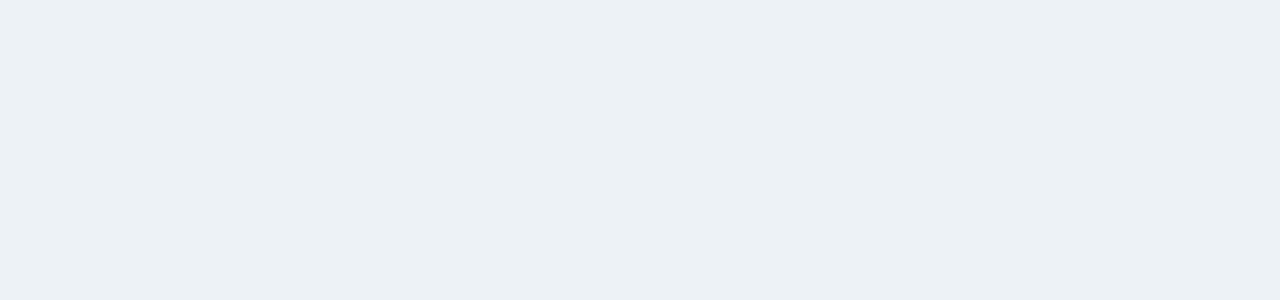
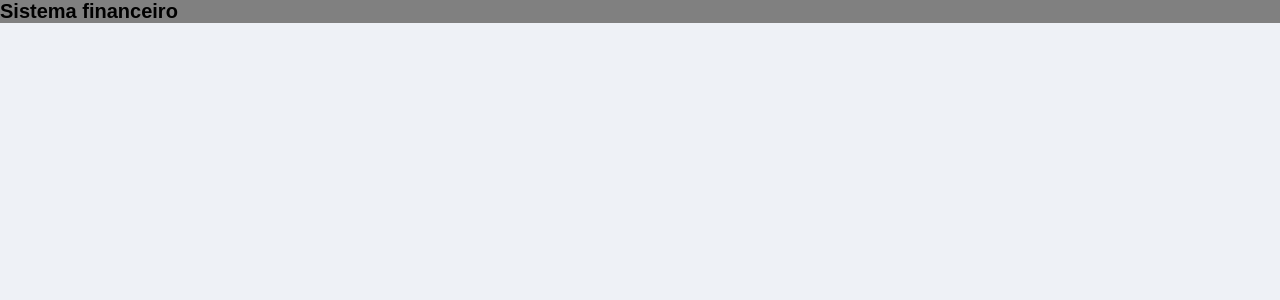
Before and after one commit to GuilhermeDevv/sistema_financeiro, a React (Vite) app in the folder sistema financeiro/: page / in a window 1280 px wide. Shown: the top 300 px of the page. Built offline with nearby package versions, Linux system fonts and the light colour scheme.

Commit message:
adicionando os components de styleGlobal & Home

```diff
--- a/sistema financeiro/src/App.tsx
+++ b/sistema financeiro/src/App.tsx
@@ -1,8 +1,10 @@
-import { GlobalStyle } from './styles/Globalstyles';
+import { Home } from './page/Home/Home';
+import { GlobalStyle } from './styles/GlobalStyles';
 export function App() {
   return (
-    <h1>
+    <>
+      <Home />
       <GlobalStyle />
-    </h1>
+    </>
   );
 }
```
